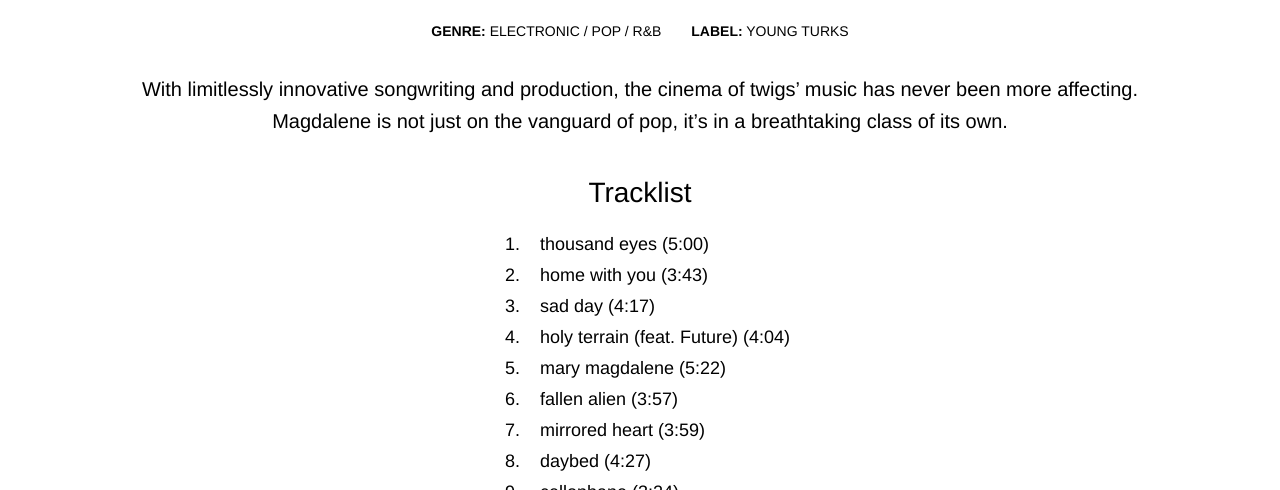
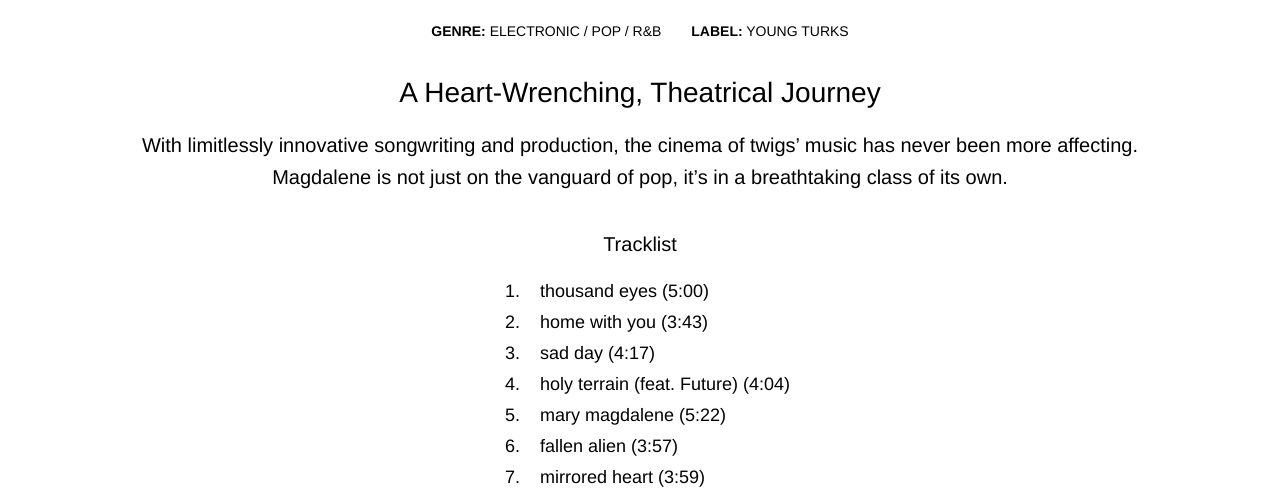
Before and after one commit to alexshevvv/alexshevvv.github.io, a plain HTML site: page magdalene.html in a window 1280 px wide. Shown: the part 610-1100 px from the top of the page. Drawn offline with Linux system fonts and the light colour scheme.

Commit message:
Update magdalene.html

```diff
--- a/magdalene.html
+++ b/magdalene.html
@@ -36,12 +36,13 @@
     </section>
 
     <section class="album-description">
+        <h2>A Heart-Wrenching, Theatrical Journey</h2>
         <p class="description">With limitlessly innovative songwriting and production, the cinema of twigs’ music has never been more affecting. Magdalene is not just on the vanguard of pop, it’s in a breathtaking class of its own.</p>
     </section>
 
     <section class="album-tracklist">
 
-        <h2>Tracklist</h2>
+        <h3>Tracklist</h3>
         <ol class="tracklist">
             <li>thousand eyes (5:00)</li>
             <li>home with you (3:43)</li>
```
